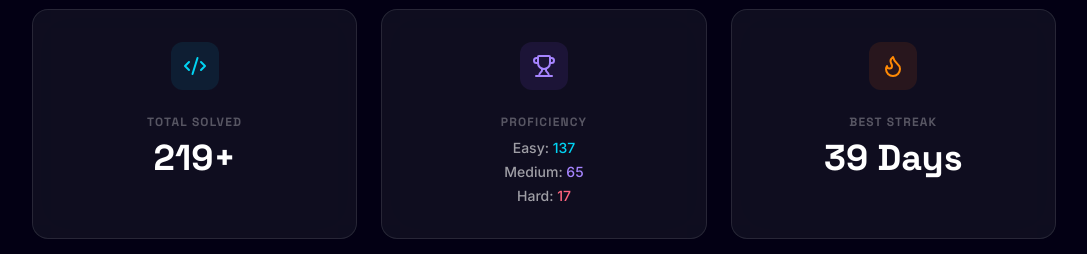
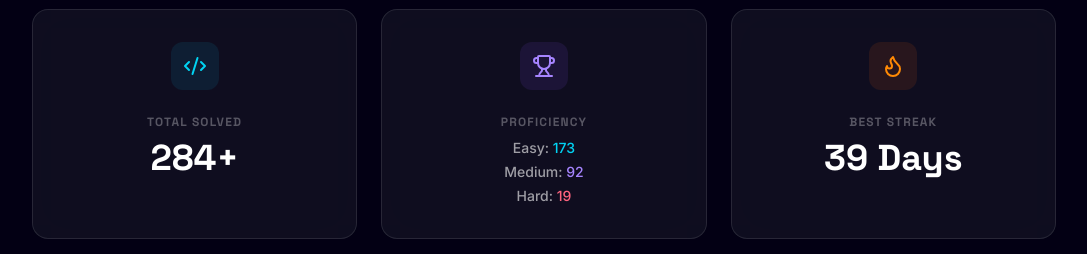
Before and after one commit to SamrithaShree/SamrithaPortfolio, a React (Vite) app: page / in a window 1280 px wide. Shown: the part 6320-6574 px from the top of the page, without its empty margins (96-1183 px from the left). Built offline with nearby package versions, Linux system fonts and the light colour scheme; no server answers.

Commit message:
feat: Fetch and display LeetCode stats dynamically in CompetitiveProgramming component

```diff
--- a/components/CompetitiveProgramming.tsx
+++ b/components/CompetitiveProgramming.tsx
@@ -1,4 +1,4 @@
-import React from 'react';
+import React, { useState, useEffect } from 'react';
 import SectionWrapper from './SectionWrapper';
 import { Github, Code2, Trophy, Flame } from 'lucide-react';
 import Button from './Button';
@@ -6,6 +6,40 @@ import Button from './Button';
 const CompetitiveProgramming: React.FC = () => {
   const leetcodeProfileUrl = 'https://leetcode.com/samrithashree/';
   const githubProfileUrl = 'https://github.com/SamrithaShree';
+
+  const [stats, setStats] = useState({
+    totalSolved: 284,
+    easySolved: 173,
+    mediumSolved: 92,
+    hardSolved: 19,
+    streak: 39, // Streak is harder to fetch reliably via public API, keeping as baseline
+    loading: true
+  });
+
+  useEffect(() => {
+    const fetchStats = async () => {
+      try {
+        const response = await fetch('https://alfa-leetcode-api.onrender.com/userProfile/samrithashree');
+        const data = await response.json();
+
+        if (data) {
+          setStats(prev => ({
+            ...prev,
+            totalSolved: data.totalSolved || prev.totalSolved,
+            easySolved: data.easySolved || prev.easySolved,
+            mediumSolved: data.mediumSolved || prev.mediumSolved,
+            hardSolved: data.hardSolved || prev.hardSolved,
+            loading: false
+          }));
+        }
+      } catch (error) {
+        console.error('Failed to fetch LeetCode stats:', error);
+        setStats(prev => ({ ...prev, loading: false }));
+      }
+    };
+
+    fetchStats();
+  }, []);
 
   return (
     <SectionWrapper id="competitive-programming" title="Algorithm Mastery">
@@ -18,7 +52,9 @@ const CompetitiveProgramming: React.FC = () => {
               <Code2 size={24} />
             </div>
             <h4 className="text-xs font-space font-bold text-white/30 uppercase tracking-widest mb-2">Total Solved</h4>
-            <p className="text-4xl font-space font-bold text-white">219+</p>
+            <p className="text-4xl font-space font-bold text-white">
+              {stats.loading ? '...' : `${stats.totalSolved}+`}
+            </p>
           </div>
 
           <div className="glass-card p-8 border-white/5 group hover:border-violet-500/30 transition-all">
@@ -27,9 +63,9 @@ const CompetitiveProgramming: React.FC = () => {
             </div>
             <h4 className="text-xs font-space font-bold text-white/30 uppercase tracking-widest mb-2">Proficiency</h4>
             <div className="flex flex-col gap-1">
-              <p className="text-sm font-medium text-white/60">Easy: <span className="text-cyan-400">137</span></p>
-              <p className="text-sm font-medium text-white/60">Medium: <span className="text-violet-400">65</span></p>
-              <p className="text-sm font-medium text-white/60">Hard: <span className="text-rose-400">17</span></p>
+              <p className="text-sm font-medium text-white/60">Easy: <span className="text-cyan-400">{stats.loading ? '...' : stats.easySolved}</span></p>
+              <p className="text-sm font-medium text-white/60">Medium: <span className="text-violet-400">{stats.loading ? '...' : stats.mediumSolved}</span></p>
+              <p className="text-sm font-medium text-white/60">Hard: <span className="text-rose-400">{stats.loading ? '...' : stats.hardSolved}</span></p>
             </div>
           </div>
 
@@ -38,7 +74,9 @@ const CompetitiveProgramming: React.FC = () => {
               <Flame size={24} />
             </div>
             <h4 className="text-xs font-space font-bold text-white/30 uppercase tracking-widest mb-2">Best Streak</h4>
-            <p className="text-4xl font-space font-bold text-white">39 Days</p>
+            <p className="text-4xl font-space font-bold text-white">
+              {stats.streak} Days
+            </p>
           </div>
         </div>
 
```
